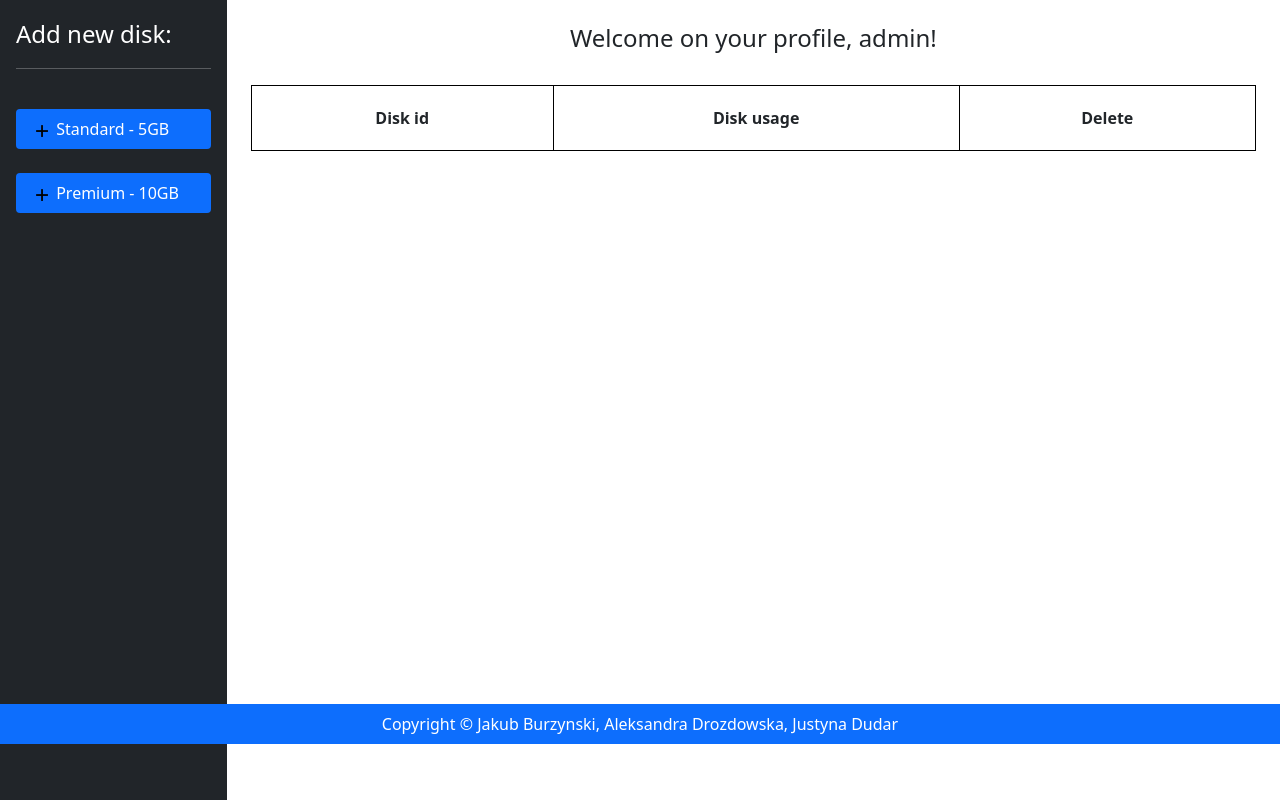
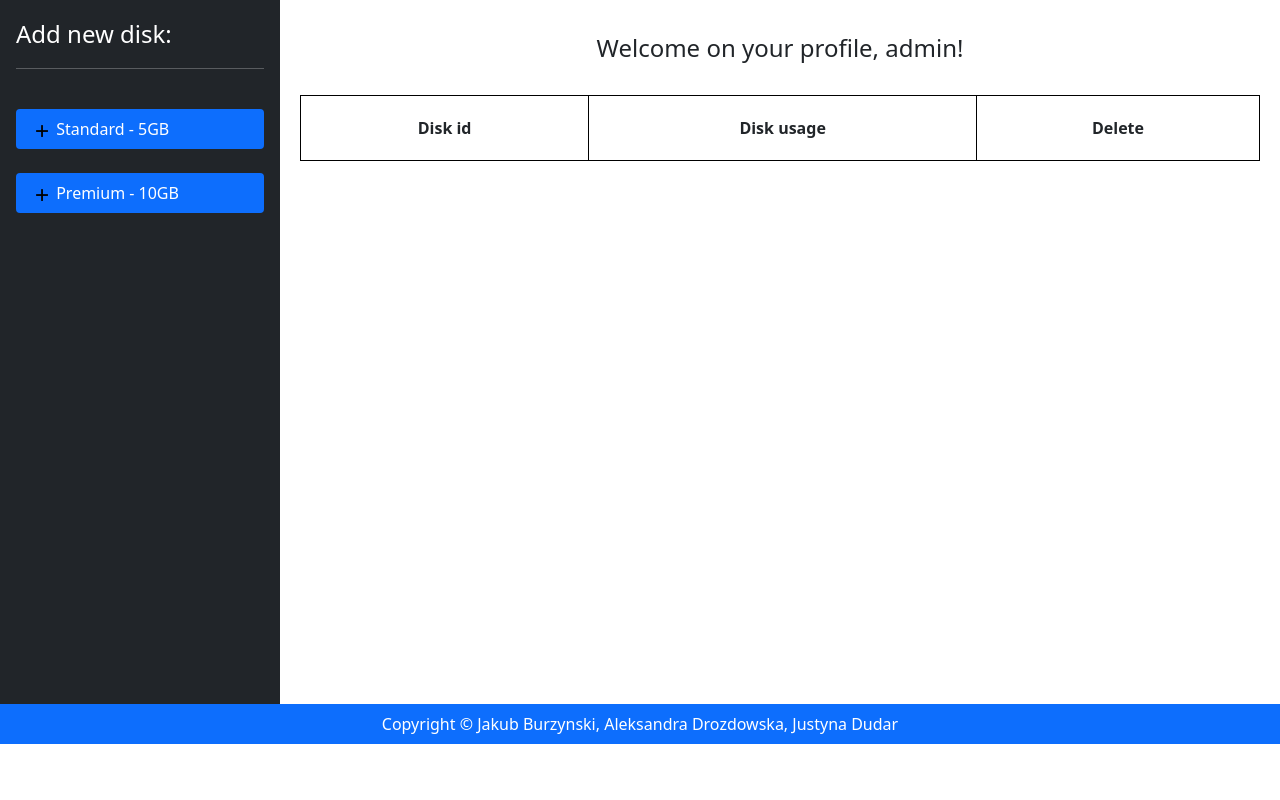
Before and after one commit to skibski/projektDysk, a Django app: page / in a window 1280 px wide. Shown: the part 56-856 px from the top of the page. After the commit the page ends 800 px from the top, so only its background shows below. Run offline with Django 3.2, Linux system fonts and the light colour scheme; a user stored in the database is signed in; data comes from the database, SQL or seed files in the repository; lists and menus that the app fills with data are empty; parts of the project's set-up code (start-up, migrations or seed data) failed here and were passed over.

Commit message:
Fixed navbar

```diff
--- a/mysite/templates/pages/catalog.html
+++ b/mysite/templates/pages/catalog.html
@@ -32,11 +32,11 @@
    <div class="w-100 mx-4">
        <br>
        <h5><a href="{% url 'profile' %}" style="text-decoration: none; color: black;"> Profile </a>
-            >>  <a href="{% url 'disk' %}{{disk.id}}" style="text-decoration: none; color: black;"> Disk {{disk.id}} </a>
+            ||  <a href="{% url 'disk' %}{{disk.id}}" style="text-decoration: none; color: black;"> Disk {{disk.id}} </a>
        {% if catalog.nazwa != "root" %}
 <!--           {% if request.get_full_path != "/disk/66/" %}-->
 <!--           {% endif %}-->
-           >>  <a href="{% url 'catalog' %}{{disk.id}}/{{catalog.id}}" style="text-decoration: none; color: black;"> Catalog {{catalog.id}}</a>
+            ||  <a href="{% url 'catalog' %}{{disk.id}}/{{catalog.id}}" style="text-decoration: none; color: black;"> Catalog {{catalog.id}}</a>
             {% endif %}
 
 </h5>
--- a/mysite/templates/pages/profile.html
+++ b/mysite/templates/pages/profile.html
@@ -7,7 +7,7 @@
 {% if user.is_authenticated %}
 <div class="d-flex">
     <br>
-    <div class="d-flex flex-column p-3 text-white  bg-dark" style="width: 280px; height: 100vh;">
+    <div class="d-flex flex-column p-3 text-white  bg-dark fixed-top" style="width: 280px; height: 100vh; margin-top: 56px;">
     <p class="fs-4 d-flex  align-items-center mb-3 mb-md-0 me-md-auto text-white text-decoration-none">
       Add new disk:
     </p>
@@ -22,7 +22,7 @@
     <a href="{% url 'addPremium' %}/{{user.id}}" class="nav-link active"><img src="{% static 'foto/add2.png'%}" width="20" height="20">     Premium - 10GB</a>
         </li></ul>
     </div>
-    <div class="w-100 text-center mx-4">
+    <div class="w-100 text-center" style="margin-left: 300px; margin-right: 20px; margin-top: 66px;">
     <br>
     <h4 style="width: 100%" >Welcome on your profile, {{ user.username }}!</h4>
     <br>
--- a/mysite/templates/partials/_navbar.html
+++ b/mysite/templates/partials/_navbar.html
@@ -1,4 +1,4 @@
-<nav class="navbar navbar-expand-sm bg-primary navbar-dark">
+<nav class="navbar navbar-expand-sm bg-primary navbar-dark fixed-top">
   <ul class="navbar-nav">
     <li class="nav-item">
       <a {% if "/about" == request.path %}
```
